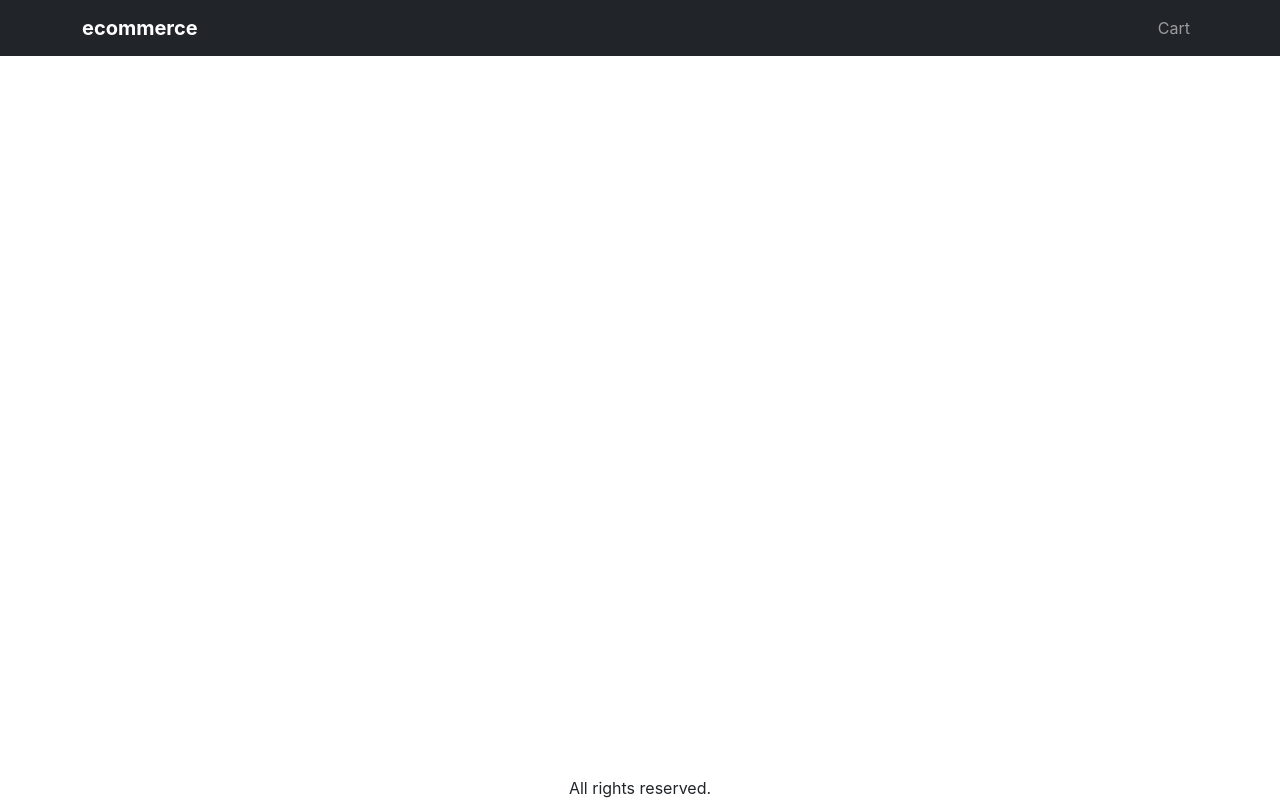
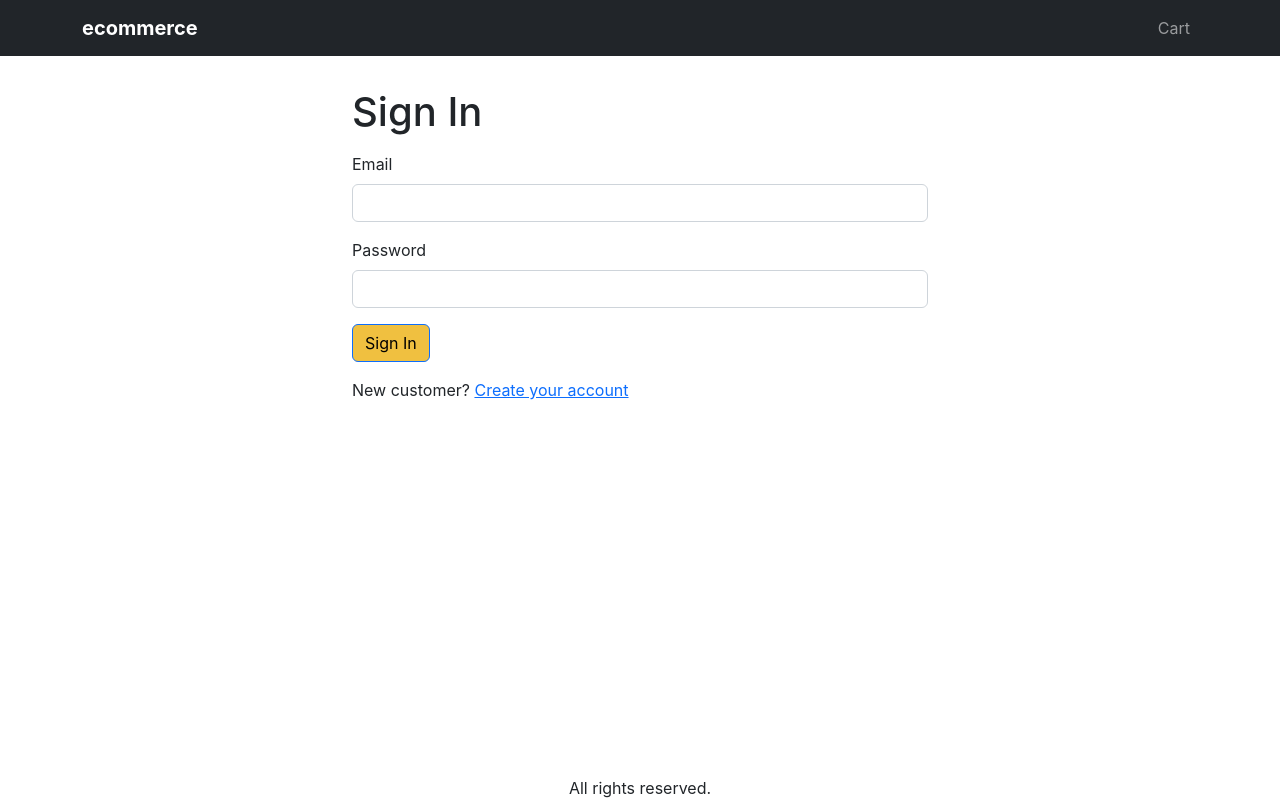
Before and after one commit to vishalkrsharma/ecommerce, a React (Create React App) app in the folder frontend/: page /signin in a window 1280 px wide. Built offline with nearby package versions, Linux system fonts and the light colour scheme.

Commit message:
signin screen added

```diff
--- a/frontend/src/App.js
+++ b/frontend/src/App.js
@@ -7,6 +7,7 @@ import ProductScreen from './screens/ProductScreen';
 import { useContext } from 'react';
 import { Store } from './Store';
 import CartScreen from './screens/CartScreen';
+import SigninScreen from './screens/SigninScreen';
 
 function App() {
   const { state } = useContext(Store);
@@ -40,6 +41,7 @@ function App() {
               <Route path='/product/:slug' element={<ProductScreen />} />
               <Route path='/' element={<HomeScreen />} />
               <Route path='/cart' element={<CartScreen />} />
+              <Route path='/signin' element={<SigninScreen />} />
             </Routes>
           </Container>
         </main>
--- /dev/null
+++ b/frontend/src/screens/SigninScreen.js
@@ -0,0 +1,35 @@
+import { Link, useLocation } from 'react-router-dom';
+import Container from 'react-bootstrap/Container';
+import Form from 'react-bootstrap/Form';
+import Button from 'react-bootstrap/Button';
+import { Helmet } from 'react-helmet-async';
+
+export default function SigninScreen() {
+  const { search } = useLocation();
+  const redirectInUrl = new URLSearchParams(search).get('redirect');
+  const redirect = redirectInUrl ? redirectInUrl : '/';
+  return (
+    <Container className='small-container'>
+      <Helmet>
+        <title>Sign In</title>
+      </Helmet>
+      <h1 className='my-3'>Sign In</h1>
+      <Form>
+        <Form.Group className='mb-3' controlId='email'>
+          <Form.Label>Email</Form.Label>
+          <Form.Control type='email' required />
+        </Form.Group>
+        <Form.Group className='mb-3' controlId='password'>
+          <Form.Label>Password</Form.Label>
+          <Form.Control type='password' required />
+        </Form.Group>
+        <div className='mb-3'>
+          <Button type='submit'>Sign In</Button>
+        </div>
+        <div className='mb-3'>
+          New customer? <Link to={`/signup?redirect=${redirect}`}>Create your account</Link>
+        </div>
+      </Form>
+    </Container>
+  );
+}
```
